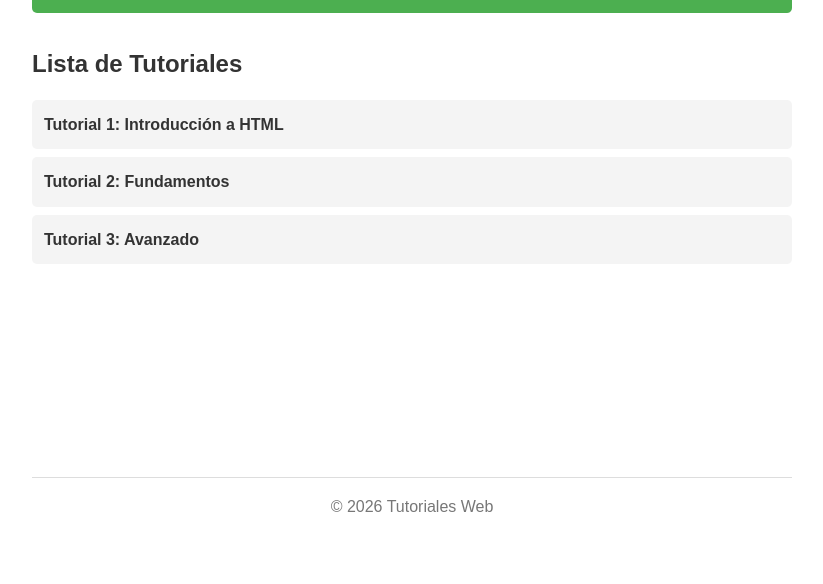
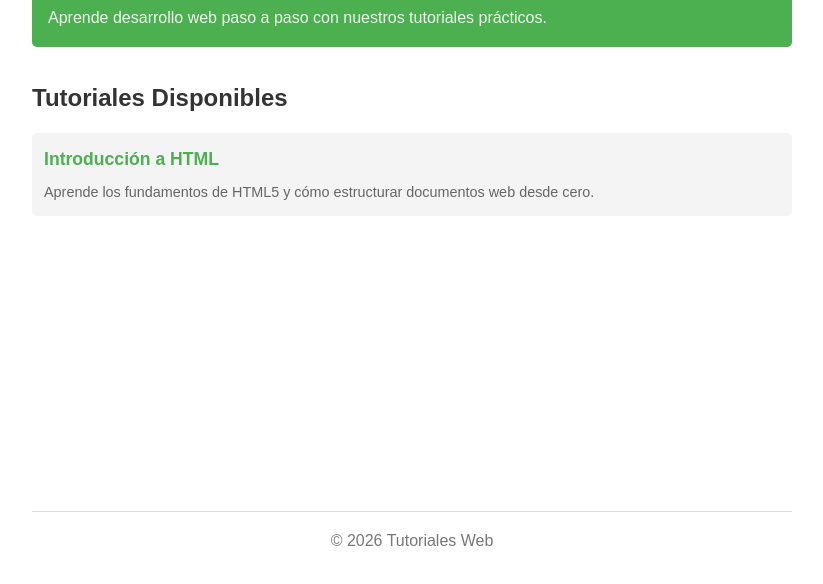
Before and after one commit to mrxv39/tutoriales-web, a website: page public/index.html in a window 1280 px wide. Shown: the part 90-674 px from the top of the page, without its empty margins (228-1051 px from the left). Drawn offline with Linux system fonts and the light colour scheme.

Commit message:
Add functional tutorial listing to home

```diff
--- a/public/index.html
+++ b/public/index.html
@@ -9,15 +9,22 @@
 <body>
   <header>
     <h1>Bienvenido a Tutoriales Web</h1>
+    <p>Aprende desarrollo web paso a paso con nuestros tutoriales prácticos.</p>
   </header>
 
   <main>
     <section>
-      <h2>Lista de Tutoriales</h2>
+      <h2>Tutoriales Disponibles</h2>
       <ul class="tutorial-list">
-        <li><a href="tutorial.html?slug=intro-html">Tutorial 1: Introducción a HTML</a></li>
-        <li><a href="tutorial.html">Tutorial 2: Fundamentos</a></li>
-        <li><a href="tutorial.html">Tutorial 3: Avanzado</a></li>
+        <!-- Tutorial block - copy this structure to add new tutorials -->
+        <li>
+          <a href="tutorial.html?slug=intro-html">
+            <strong>Introducción a HTML</strong>
+          </a>
+          <p>Aprende los fundamentos de HTML5 y cómo estructurar documentos web desde cero.</p>
+        </li>
+
+        <!-- Add more tutorials here following the same pattern -->
       </ul>
     </section>
   </main>
--- a/public/style.css
+++ b/public/style.css
@@ -23,6 +23,12 @@ header {
 
 header h1 {
   font-size: 2rem;
+  margin-bottom: 0.5rem;
+}
+
+header p {
+  font-size: 1rem;
+  opacity: 0.9;
 }
 
 nav a {
@@ -52,6 +58,19 @@ main {
   color: #333;
   text-decoration: none;
   font-weight: bold;
+  display: block;
+}
+
+.tutorial-list li a strong {
+  color: #4CAF50;
+  font-size: 1.1rem;
+}
+
+.tutorial-list li p {
+  margin: 0.5rem 0 0 0;
+  font-size: 0.9rem;
+  color: #666;
+  font-weight: normal;
 }
 
 .tutorial-list li:hover {
```
Also changed, not shown: hoja_de_ruta.txt (+6 -6 lines).
